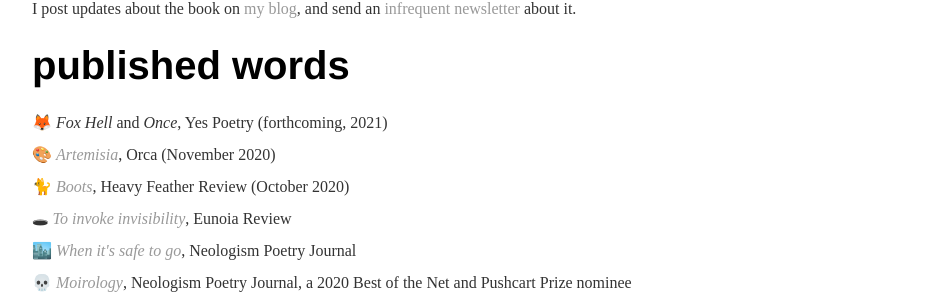
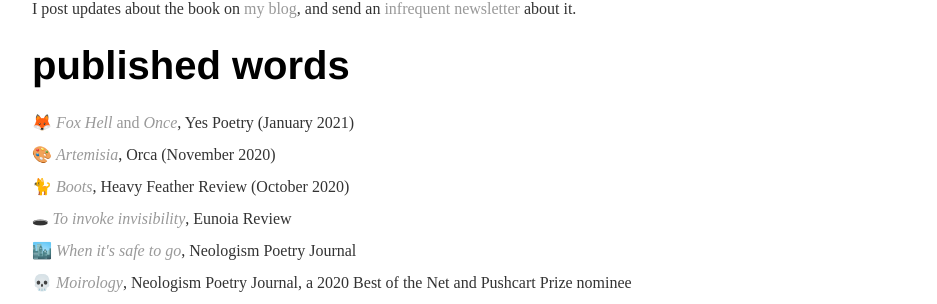
Before and after one commit to rhonorv/rhonorv.github.io, a Jekyll site: the page words/index.html, which Jekyll copies as it is, in a window 1280 px wide. Shown: the part 224-528 px from the top of the page, without its empty margins (160-1097 px from the left). Built offline with Jekyll 4.4.1, drawn with Linux system fonts in a browser that asks for light colours.

Commit message:
Update index.html

```diff
--- a/words/index.html
+++ b/words/index.html
@@ -29,7 +29,7 @@
 
 	<div class="words">
 	<h1>published words</h1>
-		<p><span aria-hidden="true">🦊 </span><em>Fox Hell</em> and <em>Once</em>, Yes Poetry (forthcoming, 2021)</p>
+		<p><span aria-hidden="true">🦊 </span><a href="https://www.yespoetry.com/news/honor-vincent-no-one-ever-saw-this-far"><em>Fox Hell</em> and <em>Once</em></a>, Yes Poetry (January 2021)</p>
 
 		<p><span aria-hidden="true">🎨 </span><a href="https://orcalit.com/artemisia-2/"><em>Artemisia</em></a>, Orca (November 2020)</p>
 
```
